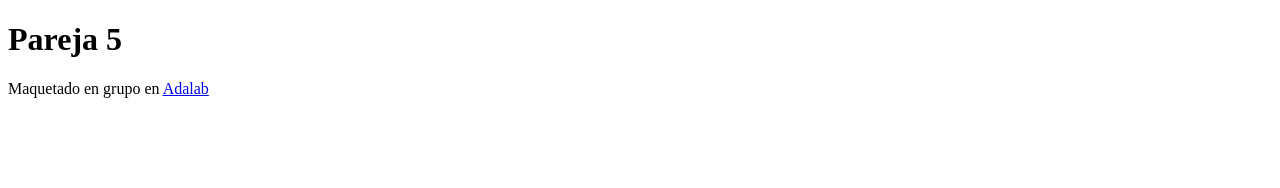
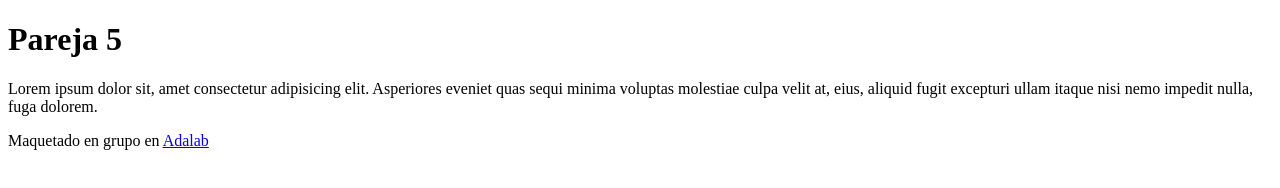
Before and after one commit to Valentinalupla/practica-github-pair-5, a plain HTML site: page index.html in a window 1280 px wide. Drawn offline with Linux system fonts and the light colour scheme.

Commit message:
Add section2

```diff
--- a/index.html
+++ b/index.html
@@ -10,7 +10,13 @@
     </header>
     <main>
       <section class="motivacion"></section>
-      <section class="contenido"></section>
+      <section class="contenido">
+        <p>
+          Lorem ipsum dolor sit, amet consectetur adipisicing elit. Asperiores eveniet quas sequi
+          minima voluptas molestiae culpa velit at, eius, aliquid fugit excepturi ullam itaque nisi
+          nemo impedit nulla, fuga dolorem.
+        </p>
+      </section>
     </main>
     <footer>
       <p>Maquetado en grupo en <a href="http://adalab.es">Adalab</a></p>
```
